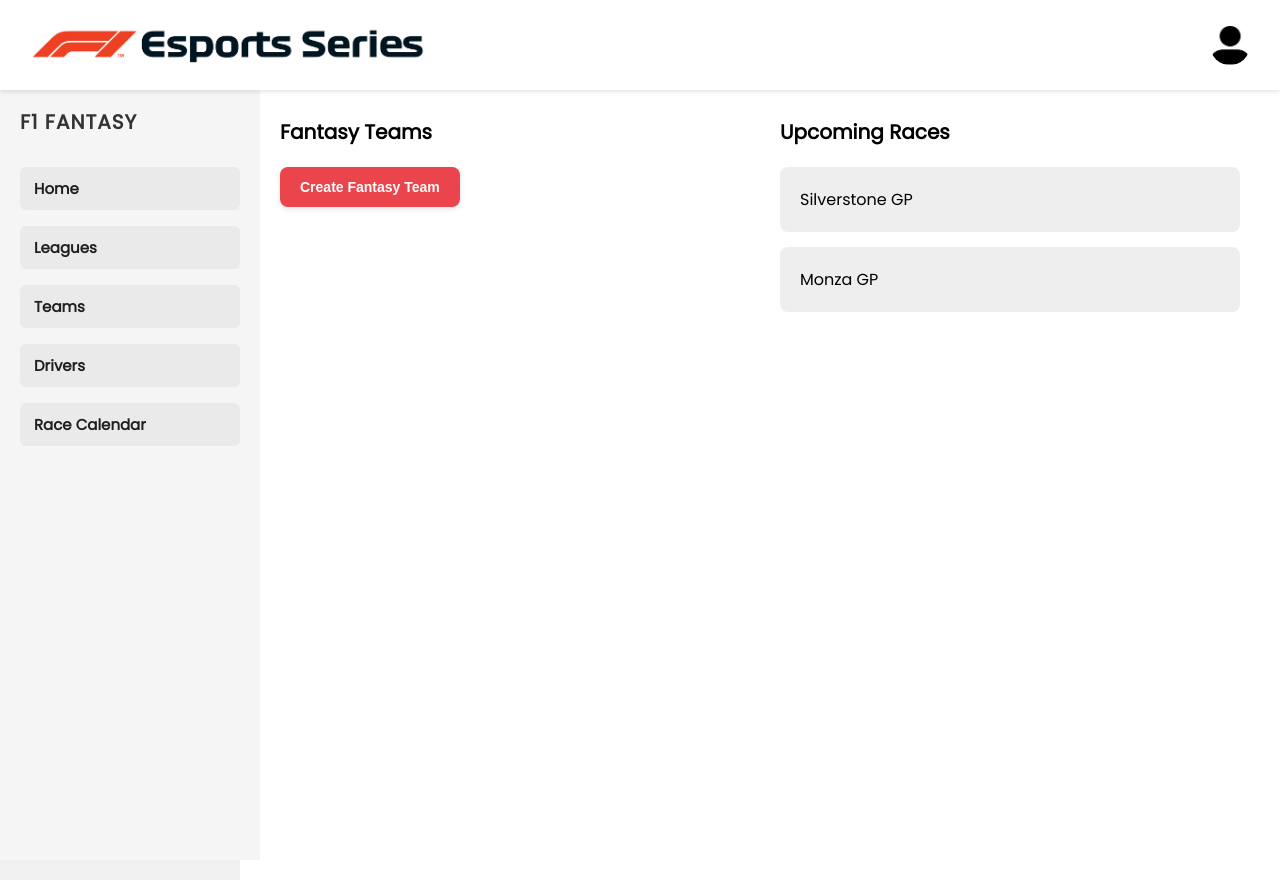
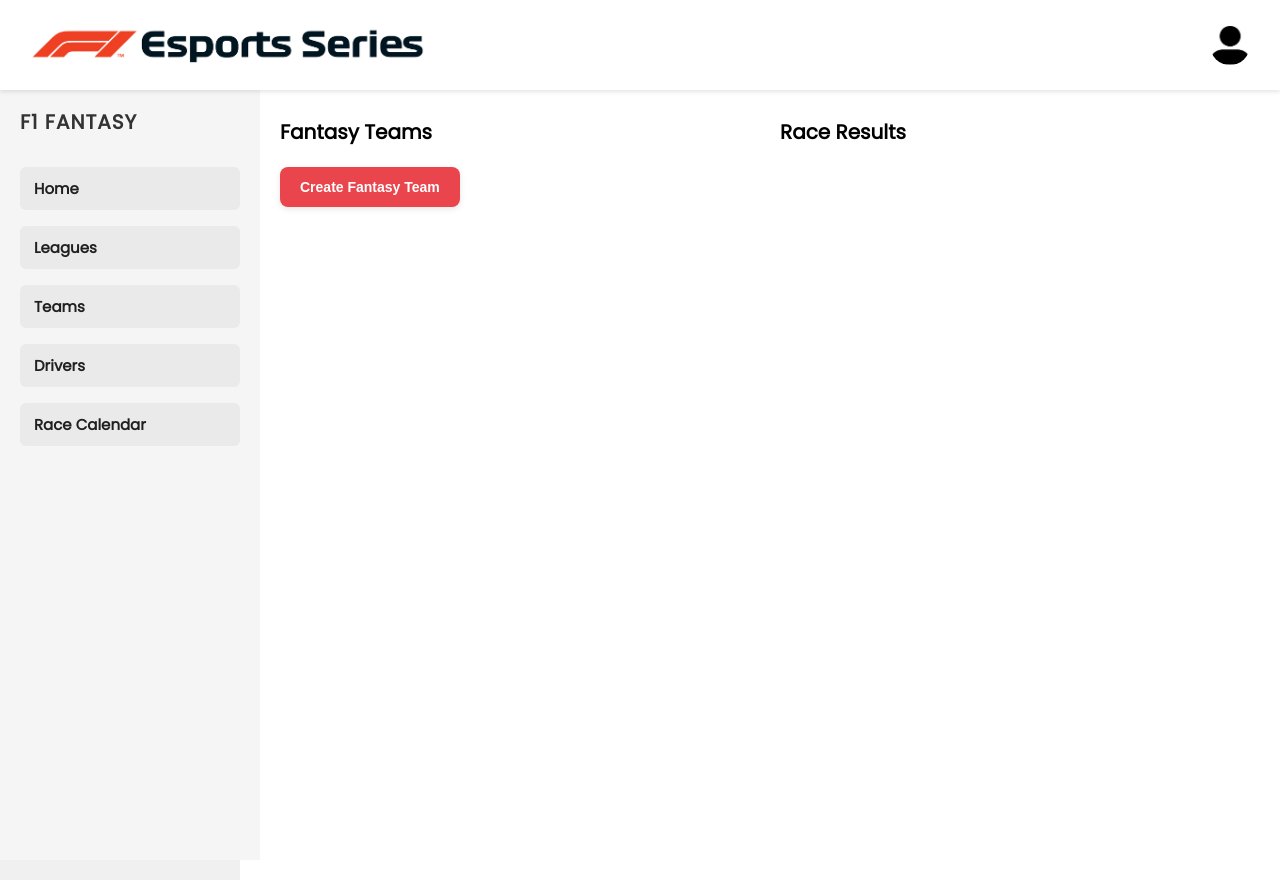
Before and after one commit to speedy006/Project-flask, a Flask app: page /user_dashboard in a window 1280 px wide. Run offline with Flask 3, Linux system fonts and the light colour scheme; some libraries are stand-ins or nearby versions.

Commit message:
Race results on user dashboard

```diff
--- a/app.py
+++ b/app.py
@@ -231,6 +231,27 @@
 
     return jsonify({"status": "Race recorded with driver names"}), 200
 
+@app.route("/user/race_results/<race_id>")
+def get_race_results(race_id):
+    race_doc = db.collection("races").document(race_id).get()
+    if not race_doc.exists:
+        return jsonify({"error": "Race not found"}), 404
+
+    race = race_doc.to_dict()
+    all_drivers = {d.id: d.to_dict().get("name", "Unknown") for d in db.collection("drivers").stream()}
+
+    # Combine driver names with points from this race
+    results = []
+    for driver_id, name in all_drivers.items():
+        points = race.get("results", {}).get(driver_id, 0)
+        results.append({ "name": name, "points": points })
+
+    return jsonify({
+        "race_name": race.get("name"),
+        "date": race.get("date"),
+        "results": results
+    })
+
 @app.route("/admin/data/leagues")
 def get_leagues():
     leagues = []
--- a/static/css/user_dashboard.css
+++ b/static/css/user_dashboard.css
@@ -180,6 +180,38 @@
   background-color: #c90000;
 }
 
+.race-results {
+  flex: 1;
+}
+
+.race-results h2 {
+  margin-bottom: 20px;
+  font-size: 20px;
+}
+
+.race-cards {
+  display: flex;
+  flex-direction: column;
+  gap: 15px;
+  cursor: pointer;
+  transition: transform 0.2s ease;
+}
+
+.race-cards .card:hover {
+  transform: scale(1.02);
+  background-color: #f0f0f0;
+}
+
+#raceDriverList {
+  list-style: none;
+  padding: 0;
+  margin: 10px 0;
+  max-height: 60vh;
+  overflow-y: auto;
+  font-size: 13px;
+  line-height: 1.4;
+}
+
 /* 🛠 Fantasy Modal Styles */
 .modal-overlay {
   position: fixed;
--- a/static/js/user_dashboard.js
+++ b/static/js/user_dashboard.js
@@ -156,3 +156,63 @@
     tracker.textContent += " Over budget!";
   }
 }
+
+function loadRaceResults() {
+  fetch("/admin/data/races")
+    .then(res => res.json())
+    .then(races => {
+      const grid = document.getElementById("raceGrid");
+      grid.innerHTML = "";
+
+      races.forEach(race => {
+        const card = document.createElement("div");
+        card.className = "card";
+        card.innerHTML = `
+          <h3>${race.name}</h3>
+          <p>Date: ${race.date}</p>
+        `;
+        card.onclick = () => openRaceModal(race.id); // ✅ make card clickable
+        grid.appendChild(card);
+      });
+    });
+}
+
+firebase.auth().onAuthStateChanged(async user => {
+  if (!user) {
+    window.location.href = "/";
+    return;
+  }
+
+  currentUser = user;
+  const token = await user.getIdToken();
+  attachFantasyForm(token);
+  loadFantasyTeams(token);
+  loadRaceResults(); // ← Add this line
+});
+
+function openRaceModal(raceId) {
+  fetch(`/user/race_results/${raceId}`)
+    .then(res => res.json())
+    .then(data => {
+      document.getElementById("raceModal").style.display = "flex";
+      document.getElementById("raceMeta").textContent = `${data.race_name} — ${data.date}`;
+      const list = document.getElementById("raceDriverList");
+      list.innerHTML = "";
+
+      // Sort drivers by points descending
+      data.results.sort((a, b) => b.points - a.points);
+
+      data.results.forEach((d, i) => {
+        const li = document.createElement("li");
+        li.textContent = `${i + 1}. ${d.name}: ${d.points} pts`;
+        li.style.fontSize = "13px";
+        li.style.lineHeight = "1.4";
+        if (i < 10) li.style.fontWeight = "bold"; // Optional: highlight podium
+        list.appendChild(li);
+      });
+    });
+}
+
+function closeRaceModal() {
+  document.getElementById("raceModal").style.display = "none";
+}
--- a/templates/user_dashboard.html
+++ b/templates/user_dashboard.html
@@ -53,13 +53,10 @@
         <div class="team-cards" id="fantasyGrid"></div>
       </section>
 
-      <!-- Upcoming Races -->
-      <section class="upcoming-races">
-        <h2>Upcoming Races</h2>
-        <div class="race-cards">
-          <div class="card">Silverstone GP</div>
-          <div class="card">Monza GP</div>
-        </div>
+      <!-- Race Results -->
+      <section class="race-results">
+        <h2>Race Results</h2>
+        <div class="race-cards" id="raceGrid"></div>
       </section>
     </main>
   </div>
@@ -76,5 +73,14 @@
       <button type="button" onclick="closeFantasyModal()">Cancel</button>
     </form>
   </div>
+
+  <div id="raceModal" class="modal-overlay" style="display:none;">
+    <div class="modal-content" id="raceModalContent">
+      <h3>Race Results</h3>
+      <p id="raceMeta"></p>
+      <ul id="raceDriverList"></ul>
+      <button onclick="closeRaceModal()">Close</button>
+    </div>
+  </div>
 </body>
 </html>
```
